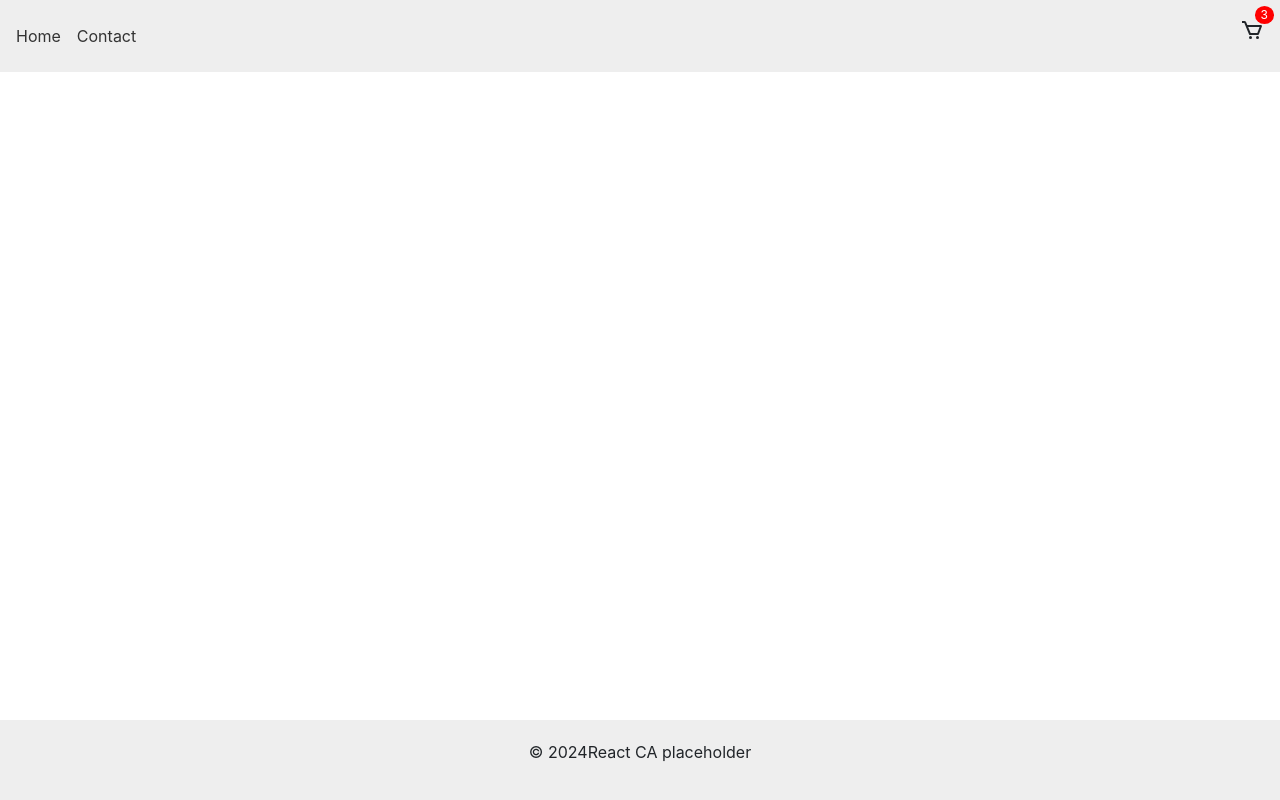
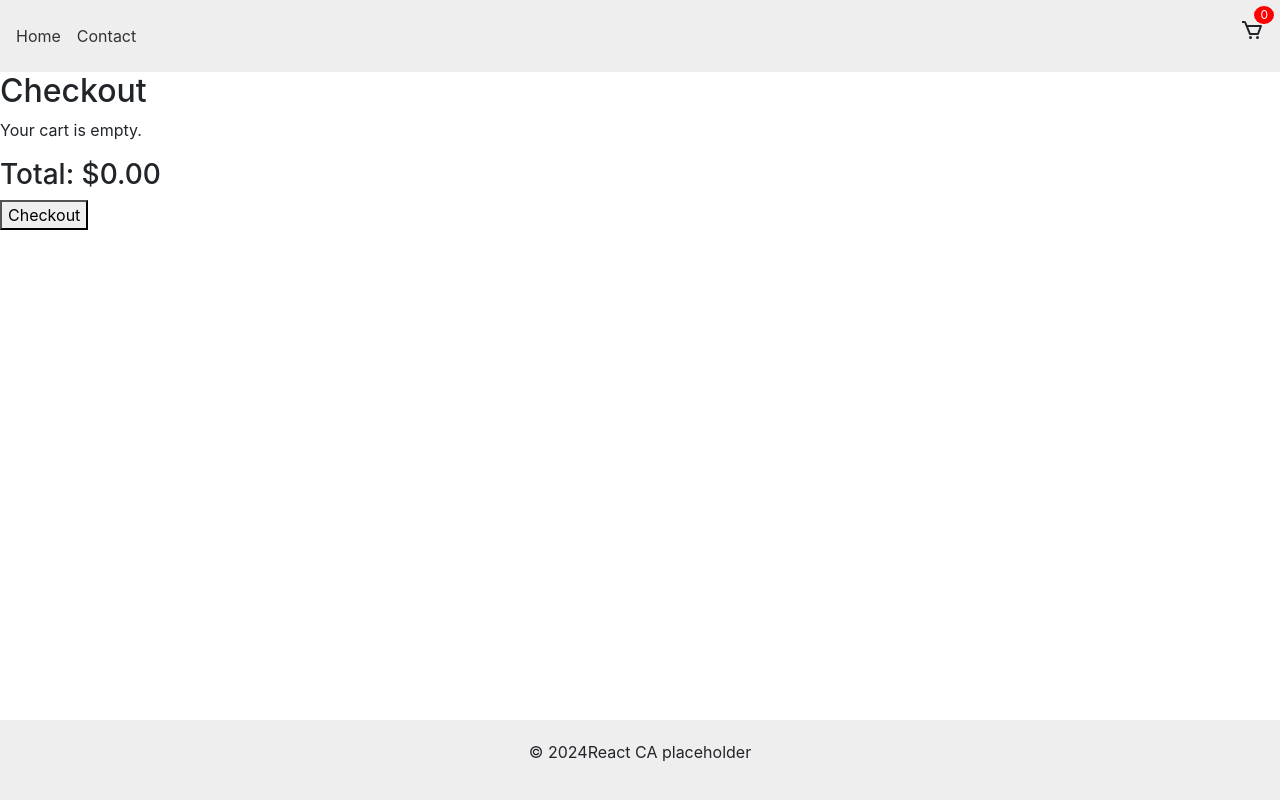
Before and after one commit to Olekrr/ReactCA, a React (Create React App) app in the folder react-ca/: page /checkout in a window 1280 px wide. Built offline with nearby package versions, Linux system fonts and the light colour scheme.

Commit message:
added cartcontext, added checkout page and routing

```diff
--- a/react-ca/src/App.js
+++ b/react-ca/src/App.js
@@ -4,16 +4,21 @@ import HomePage from './components/Homepage/Homepage';
 import Layout from './components/Layout/Layout';
 import ContactPage from './components/ContactPage/ContactPage';
 import ProductPage from './components/ProductPage/ProductPage';
+import CheckoutPage from './components/CheckoutPage/CheckoutPage';
+import { CartProvider } from './context/CartContext';
 
 function App() {
   return (
+      <CartProvider>
         <Layout>
           <Routes>
             <Route path="/" element={<HomePage />} />
             <Route path="/contact" element={<ContactPage />} />
             <Route path="/product/:productId" element={<ProductPage />} />
+            <Route path="/checkout" element={<CheckoutPage />} />
           </Routes>
         </Layout>
+      </CartProvider>
   );
 }
 
--- a/react-ca/src/components/CartIcon/CartIcon.jsx
+++ b/react-ca/src/components/CartIcon/CartIcon.jsx
@@ -1,13 +1,16 @@
 import React from 'react';
+import { useNavigate } from 'react-router-dom';
+import { useCart } from '../../context/CartContext';
 import { BiCart } from 'react-icons/bi';
 import './CartIcon.scss';
 
 const CartIcon = () => {
-  // Placeholder count.
-  const itemCount = 3;
+  const navigate = useNavigate();
+  const { cart } = useCart();
+  const itemCount = cart.reduce((total, product) => total + 1, 0);
 
   return (
-    <div className="cart-icon">
+    <div className="cart-icon" onClick={() => navigate('/checkout')}>
       <BiCart className="cart-icon-svg" />
       <span className="item-count">{itemCount}</span>
     </div>
--- /dev/null
+++ b/react-ca/src/components/CheckoutPage/CheckoutPage.jsx
@@ -0,0 +1,25 @@
+import React from 'react';
+import { useCart } from '../../context/CartContext';
+
+const CheckoutPage = () => {
+  const { cart } = useCart();
+  const totalPrice = cart.reduce((total, product) => total + product.discountedPrice, 0);
+
+  return (
+    <div>
+      <h2>Checkout</h2>
+      {cart.length === 0 && <p>Your cart is empty.</p>}
+      <ul>
+        {cart.map((product, index) => (
+          <li key={index}>
+            {product.title} - ${product.discountedPrice.toFixed(2)}
+          </li>
+        ))}
+      </ul>
+      <h3>Total: ${totalPrice.toFixed(2)}</h3>
+      <button onClick={() => alert('Checkout process here.')}>Checkout</button>
+    </div>
+  );
+};
+
+export default CheckoutPage;
--- a/react-ca/src/components/ProductPage/ProductPage.jsx
+++ b/react-ca/src/components/ProductPage/ProductPage.jsx
@@ -1,11 +1,13 @@
 import React, { useState, useEffect } from 'react';
 import { useParams } from 'react-router-dom';
 import { fetchProducts } from '../../utils/api';
+import { useCart } from '../../context/CartContext';
 
 const ProductPage = () => {
   const { productId } = useParams();
   const [product, setProduct] = useState(null);
   const [error, setError] = useState(null);
+  const { addToCart } = useCart();
 
   useEffect(() => {
     const getProduct = async () => {
@@ -23,6 +25,11 @@ const ProductPage = () => {
 
     getProduct();
   }, [productId]);
+
+  const handleAddToCart = () => {
+    addToCart(product);
+    console.log(`Added ${product.title} to cart`);
+  };
 
   if (error) {
     return <div>Error: {error}</div>;
@@ -49,7 +56,7 @@ const ProductPage = () => {
           <span> (Discount: {discountPercentage.toFixed(2)}%, Original Price: ${product.price})</span>
         )}
       </p>
-      <button onClick={() => console.log(`Added ${product.title} to cart`)}>Add to Cart</button>
+      <button onClick={handleAddToCart}>Add to Cart</button>
       {product.reviews && product.reviews.length > 0 && (
         <div>
           <h3>Reviews</h3>
--- /dev/null
+++ b/react-ca/src/context/CartContext.js
@@ -0,0 +1,19 @@
+import React, { createContext, useContext, useState } from 'react';
+
+const CartContext = createContext();
+
+export const useCart = () => useContext(CartContext);
+
+export const CartProvider = ({ children }) => {
+  const [cart, setCart] = useState([]);
+
+  const addToCart = (product) => {
+    setCart((currentCart) => [...currentCart, product]);
+  };
+
+  return (
+    <CartContext.Provider value={{ cart, addToCart }}>
+      {children}
+    </CartContext.Provider>
+  );
+};
```
Also changed, not shown: react-ca/src/components/CheckoutPage/CheckoutPage.scss (added). Lines whose indentation alone changed are shown as unchanged.
